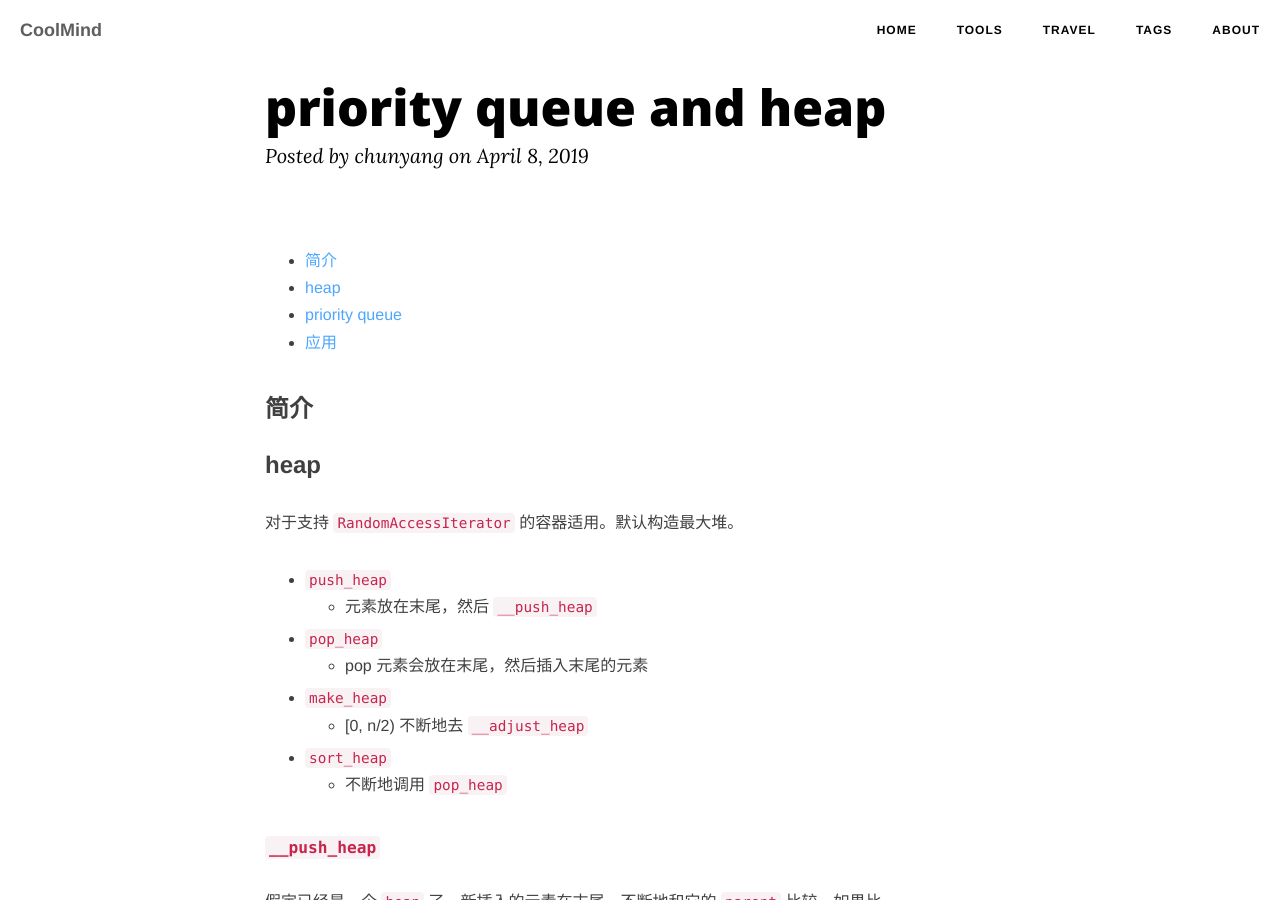
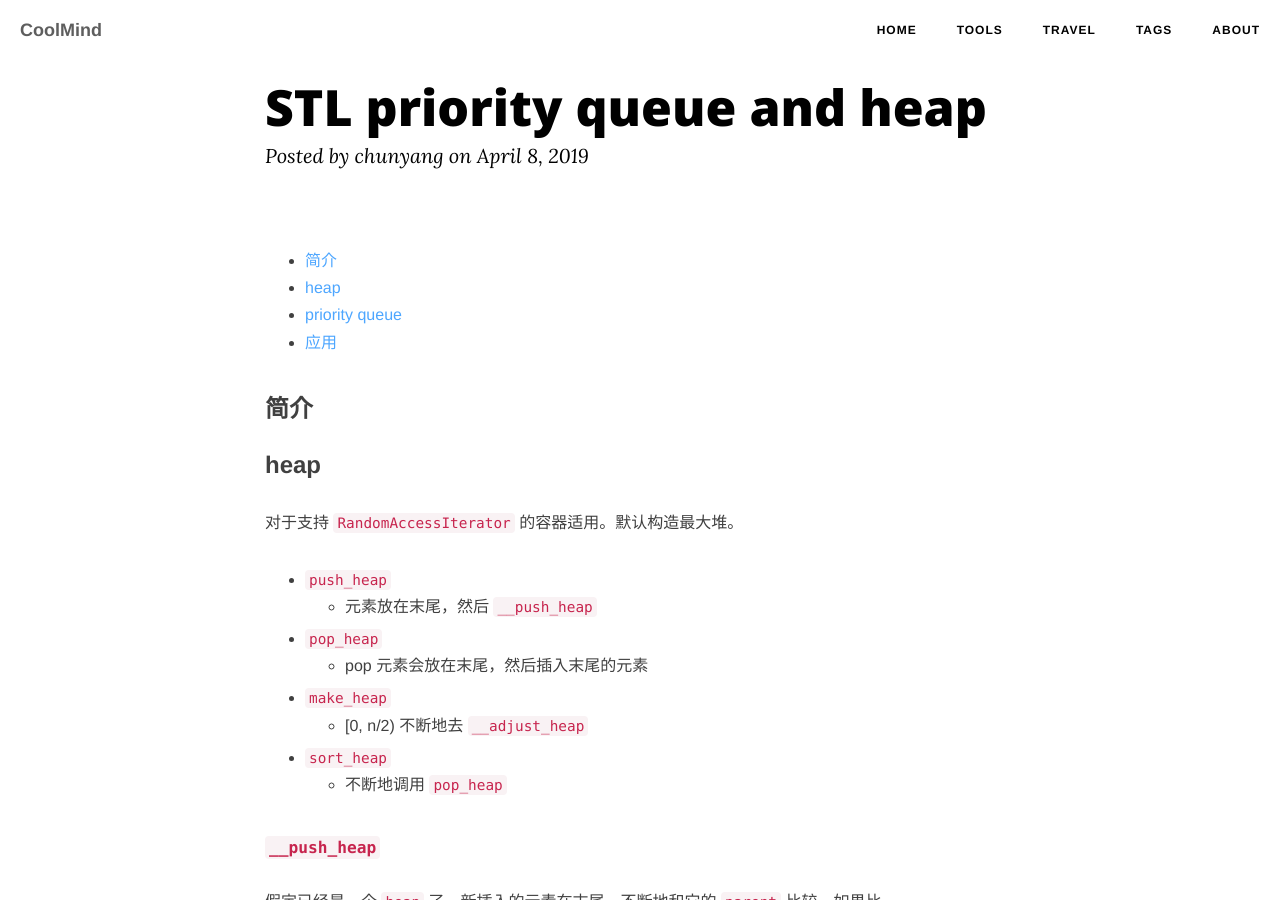
Before and after one commit to chunyang-wen/chunyang-wen.github.io, a Jekyll site: the page built from _posts/2019-04-08-cpp-heap-priority-queue.md, in a window 1280 px wide and 900 px high. Built offline with Jekyll 4.4.1, drawn with Linux system fonts in a browser that asks for light colours; nearby versions of some CDN libraries; comment, search, counter and statistics services are not loaded; part of the change alters nothing that is shown.

```diff
--- a/_config.yml
+++ b/_config.yml
@@ -8,7 +8,8 @@ baseurl: ""
 # url: "http://localhost:4000"
 page_seq: "tools, travel, tags,  about" # lower case, separated by ','
 
-url: http://chunyang-wen.github.io
+#url: http://chunyang-wen.github.io
+url: http://chunyangwen.com
 # enforce_ssl:
 
 # About/contact
@@ -38,7 +39,8 @@ kramdown:
   auto_ids: false
 highlighter: rouge
 
-gems:
+#gems:
+plugins:
 - jekyll-gallery-generator
 - jekyll-paginate
 permalink: none
--- a/_posts/2019-04-08-cpp-heap-priority-queue.md
+++ b/_posts/2019-04-08-cpp-heap-priority-queue.md
@@ -1,6 +1,6 @@
 ---
 layout: post
-title: priority queue and heap
+title: STL priority queue and heap
 categories: [cpp]
 tags: [stl, heap, priority_queue]
 ---
```
